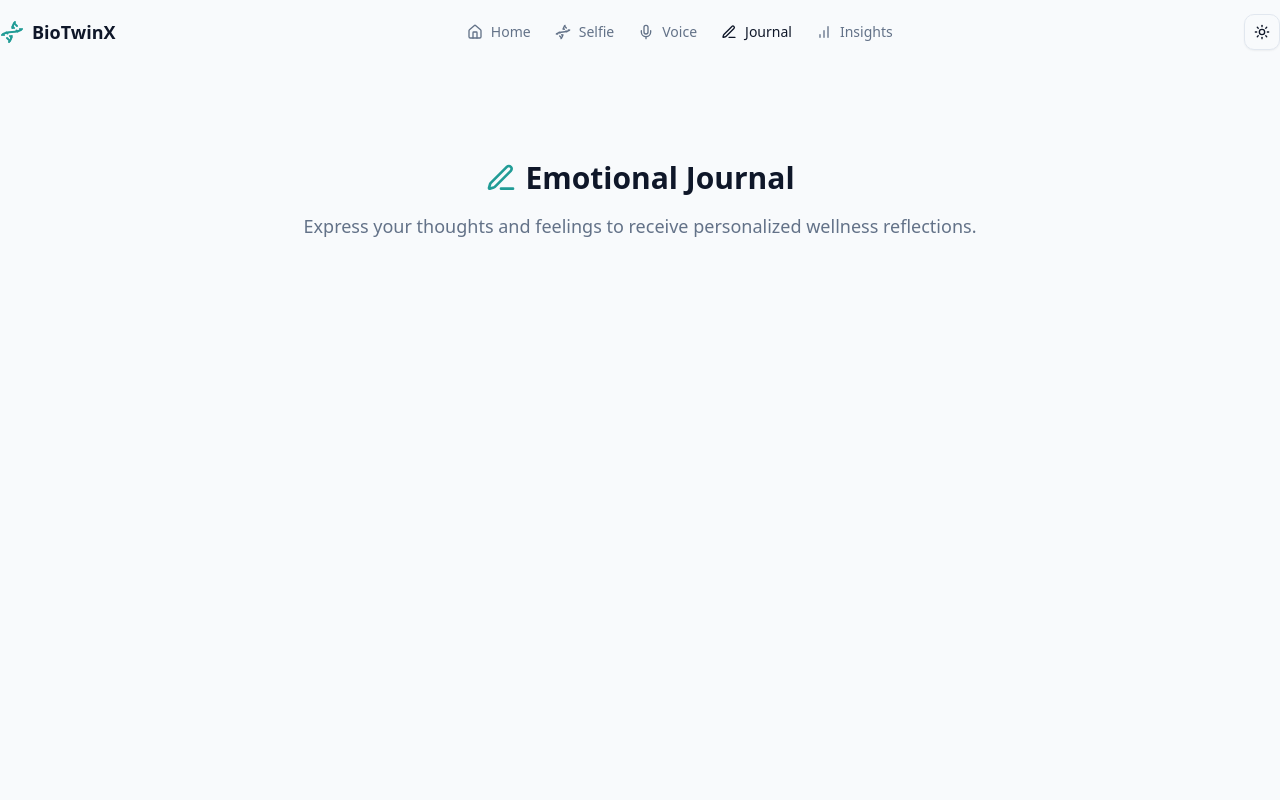
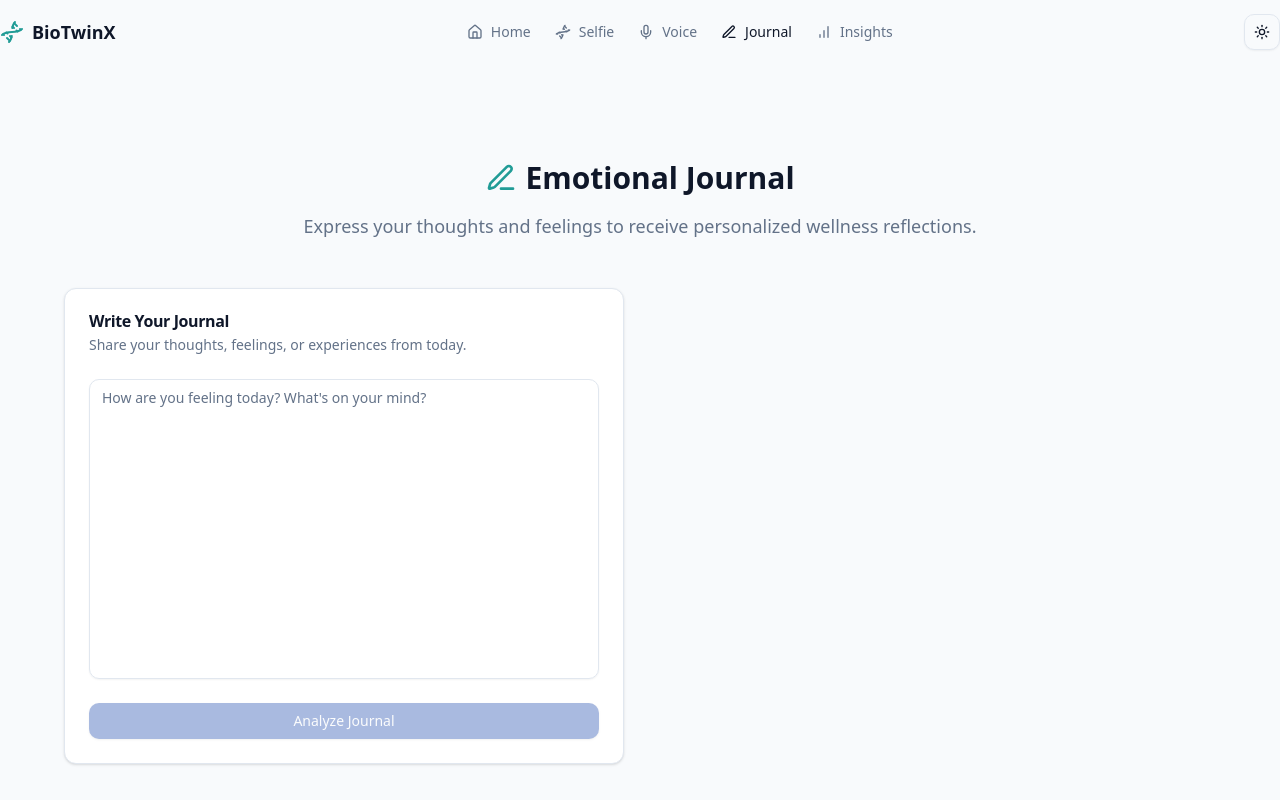
Before and after one commit to Seavleu/biotwinx, a Next.js app: page /journal in a window 1280 px wide. Shown: the top 800 px of the page. Built offline with nearby package versions, Linux system fonts and the light colour scheme.

Commit message:
feat: create journal entry form

```diff
--- a/app/journal/page.tsx
+++ b/app/journal/page.tsx
@@ -133,7 +133,64 @@ export default function JournalPage() {
           </p>
         </motion.div>
 
-        {/* TODO: Add journal entry form */}
+        <div className="grid grid-cols-1 lg:grid-cols-2 gap-8 max-w-6xl mx-auto">
+          {/* TODO: Add journal entry form */}
+          <motion.div
+            initial="hidden"
+            animate="visible"
+            variants={fadeIn}
+          >
+            <Card className="h-full flex flex-col">
+              <CardHeader>
+                <CardTitle>Write Your Journal</CardTitle>
+                <CardDescription>
+                  Share your thoughts, feelings, or experiences from today.
+                </CardDescription>
+              </CardHeader>
+
+              <CardContent className="flex-grow flex flex-col">
+                <div className="space-y-6 flex-grow flex flex-col">
+                  <Textarea
+                    value={journalText}
+                    onChange={(e) => setJournalText(e.target.value)}
+                    placeholder="How are you feeling today? What's on your mind?"
+                    className="flex-grow min-h-[300px] resize-none"
+                    disabled={processingStatus === "processing"}
+                  />
+
+                  {error && (
+                    <div className="flex items-center text-destructive text-sm">
+                      <AlertCircle className="h-4 w-4 mr-2" />
+                      <p>{error}</p>
+                    </div>
+                  )}
+
+                  {processingStatus === "idle" && (
+                    <Button
+                      onClick={processJournal}
+                      disabled={!journalText.trim()}
+                    >
+                      Analyze Journal
+                    </Button>
+                  )}
+
+                  {processingStatus === "processing" && (
+                    <div className="space-y-4">
+                      <div className="flex items-center space-x-2">
+                        <Loader2 className="h-4 w-4 animate-spin" />
+                        <p className="text-sm text-muted-foreground">Analyzing your journal...</p>
+                      </div>
+                      <Progress value={progress} />
+                    </div>
+                  )}
+                </div>
+              </CardContent>
+            </Card>
+          </motion.div>
+
+          {/* TODO: Add journal results */}
+
+        </div>
       </div>
     </div>
   );
```
